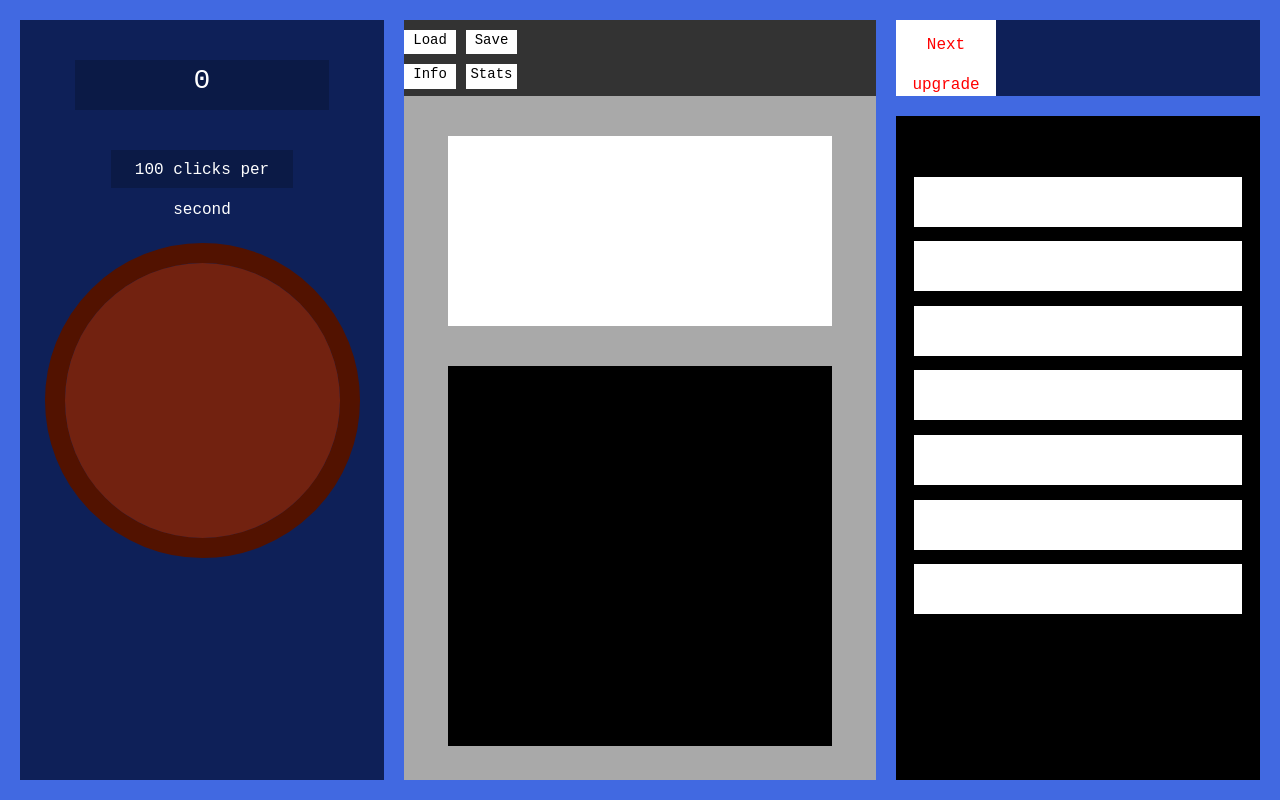
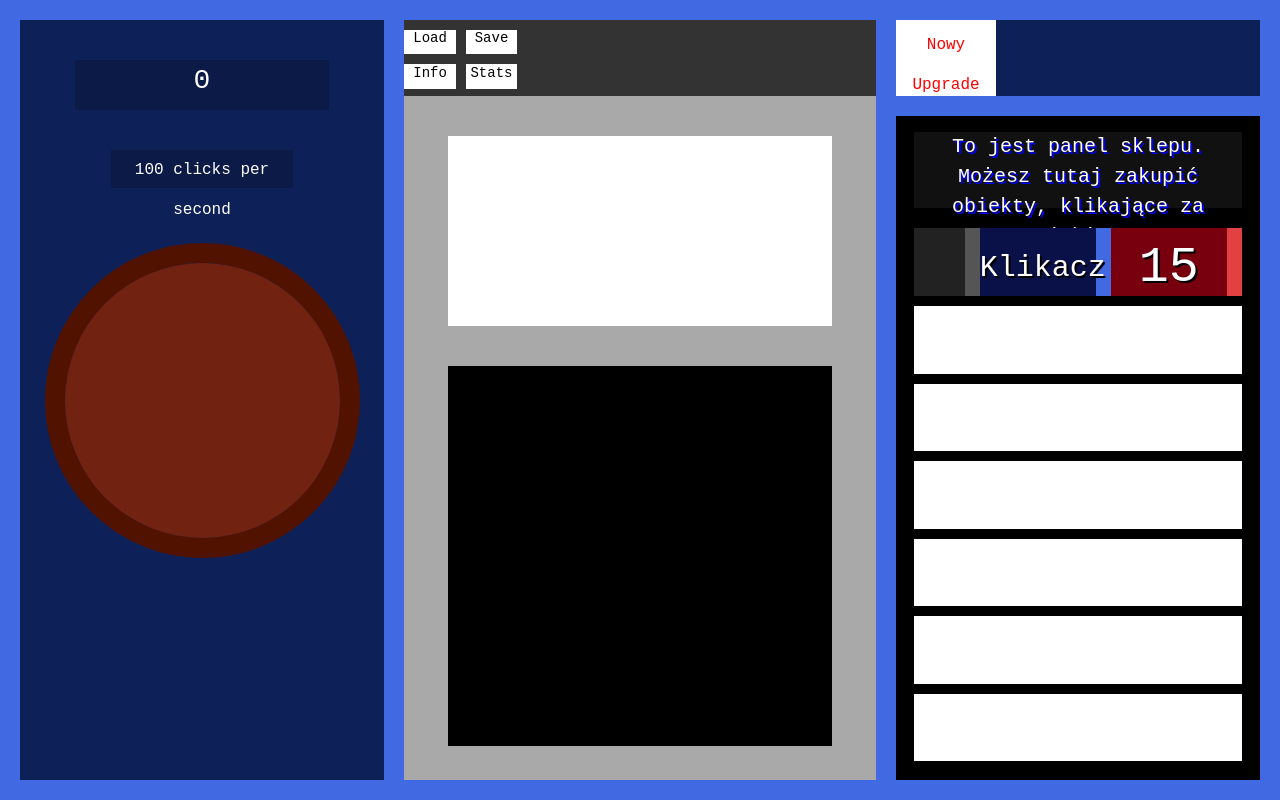
Before and after one commit to ZSBI-Informatycy/project-clicker-alpha, a plain HTML site: page index.html in a window 1280 px wide. Drawn offline with Linux system fonts and the light colour scheme.

Commit message:
A lot of changes to the shop area, added border sizing, refined the proportions and added more style to the website.

```diff
--- a/index.html
+++ b/index.html
@@ -1,7 +1,5 @@
 <!DOCTYPE html>
-
 <html lang="pl">
-
     <head>
         <link rel="stylesheet" type="text/css" href="style.css" />
         <meta charset="UTF-8">
@@ -24,10 +22,9 @@
                             </div>
                         </span>
                     </div>
-
                     <div id="clicksPs">
                         <span id="clicksPsS">
-                        100 clicks per second
+                            100 clicks per second
                         </span>
                     </div>
                 </div>
@@ -97,7 +94,7 @@
                 <div id="upgrades">
                     <div id="currentUpg">
                         <span id="upgSpan">
-                            Next upgrade
+                            Nowy Upgrade
                         </span>
                     </div>
                 </div>
@@ -107,13 +104,32 @@
                 </div>
 
                 <div id="shopTopBar">
-
+                    <span id="shopTopBarS">
+                        To jest panel sklepu.
+                        <br />
+                        Możesz tutaj zakupić obiekty, klikające za ciebie!
+                    </span>
                 </div>
 
                 <div id="shop">
 
                     <div class="shopElement">
-
+                        <div class="icon">
+                            <!-- <canvas id="iconCanvas">
+                            </canvas> -->
+                        </div>
+                        <div class="shopElementInfo">
+                            <div class="shopElementName">
+                                <span class="shopNameSpan">
+                                    Klikacz
+                                </span>
+                            </div>
+                            <div class="shopElementPrice">
+                                <span class="shopNameSpan">
+                                    15
+                                </span>
+                            </div>
+                        </div>
                     </div>
 
                     <div class="shopElement">
--- a/style.css
+++ b/style.css
@@ -162,7 +162,8 @@ body {
 .buttonS {
     display: inline-block;
     vertical-align: middle;
-    line-height: 20px;
+    margin-top: auto;
+    margin-bottom: auto;
 }
 
 #control {
@@ -213,7 +214,7 @@ body {
 #shop {
     margin-top: 20px;
     width: 100%;
-    height: 80%;
+    height: 70%;
     background-color: black;
 }
 
@@ -225,15 +226,85 @@ body {
     z-index: 1;
 }
 
+#shopTopBar {
+    background-color: #111;
+    color: white;
+    margin-top : 10%;
+    margin-left: auto;
+    margin-right: auto;
+    width: 90%;
+    height: 10%;
+    text-align: center;
+    font-size: 20px;
+    text-shadow: 2px 2px #00F;
+}
+
+#shopTopBarS {
+    display: inline-block;
+    vertical-align: center;
+    line-height: 30px;
+}
+
 .shopElement {
     background-color: white;
+    color: black;
     width: 90%;
-    height: 50px;
+    height: 12.7%;
     margin-left: auto;
-    top: 10%;
-    margin-bottom: 4%;
+    top: 0;
+    margin-bottom: 10px;
     margin-right: auto;
     position: relative;
+}
+
+.icon {
+    background-color: #222;
+    float: left;
+    width: 20%;
+    height: 100%;
+    box-sizing: border-box;
+    border-right: 15px solid #555;
+}
+
+.shopElementInfo {
+    background-color: #0e2058;
+    color: white;
+    text-shadow: 2px 2px #000;
+    margin-left: 20%;
+    width: 80%;
+    z-index: 0;
+    text-align: center;
+    height: 100%;
+    position: relative;
+}
+
+.shopElementName {
+    background-color: #0a1048;
+    width: 50%;
+    color: white;
+    font-size: 30px;
+    height: 100%;
+    float: left;
+    box-sizing: border-box;
+    border-right: 15px solid royalblue;
+}
+
+.shopNameSpan {
+    display: inline-block;
+    vertical-align: center;
+    margin-top: auto;
+    margin-bottom: auto;
+    line-height: 80px;
+}
+
+.shopElementPrice {
+    background-color: #78000e;
+    float: left;
+    width: 50%;
+    height: 100%;
+    font-size: 50px;
+    box-sizing: border-box;
+    border-right: 15px solid #e14141;
 }
 
 #bigClicker {
```
